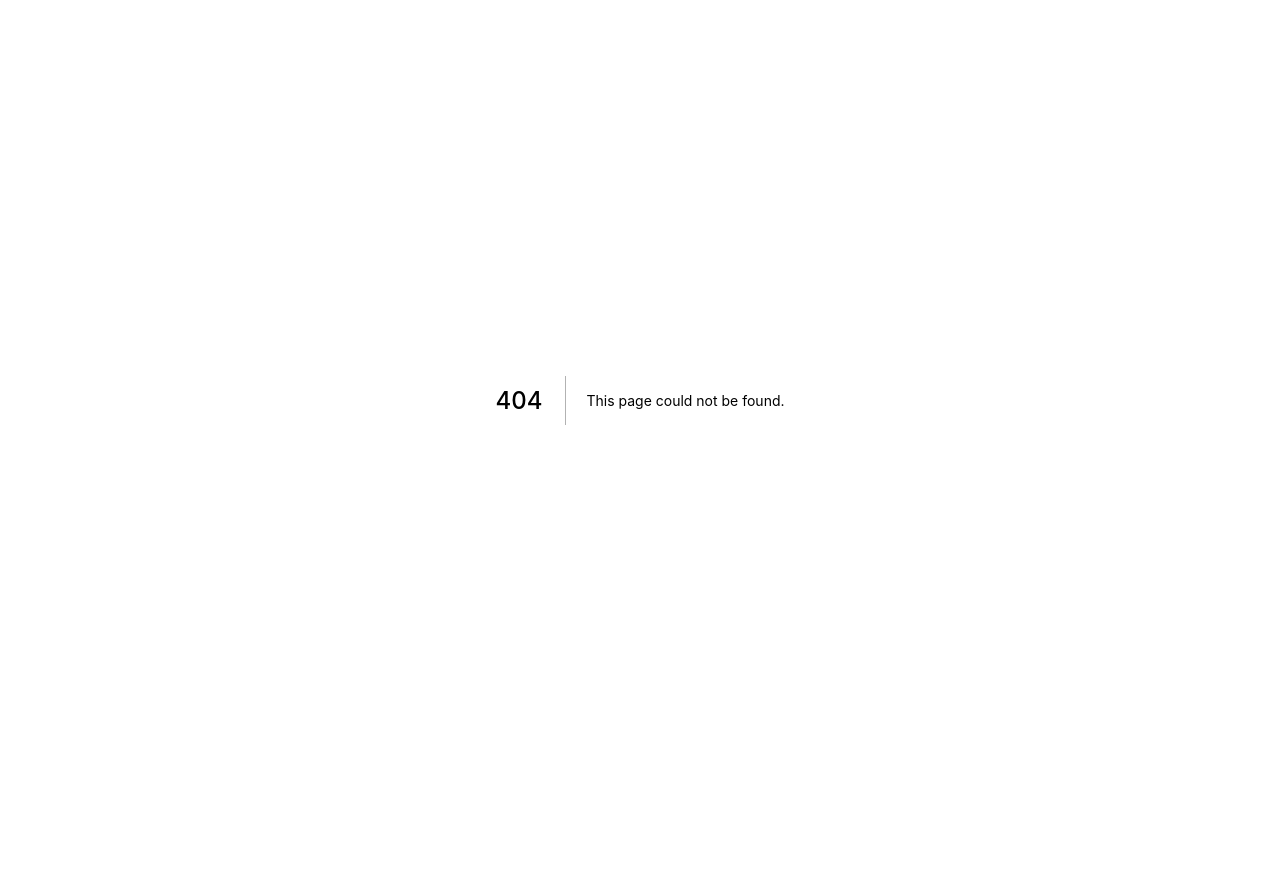
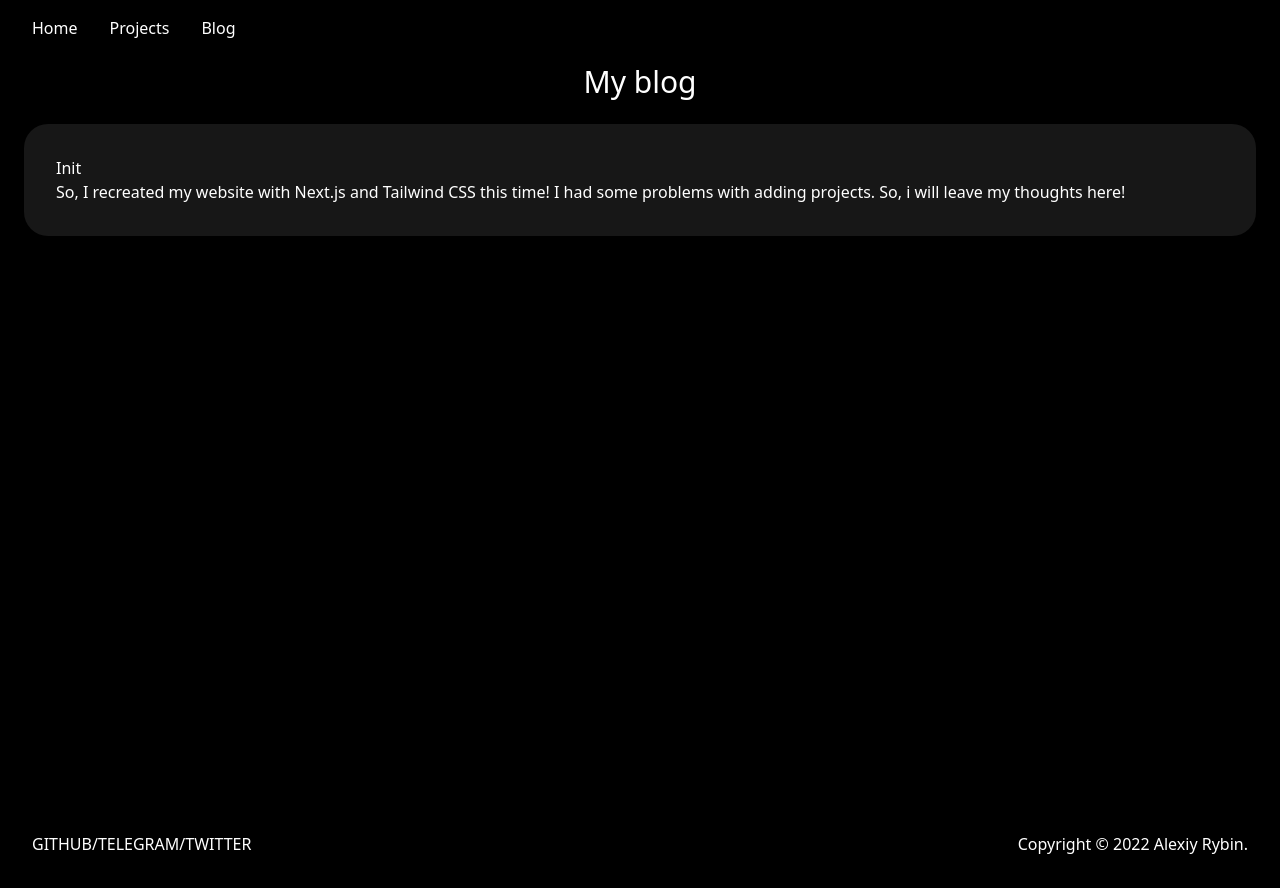
Before and after one commit to tapnisu/tapni.su, a Next.js app: page /blog in a window 1280 px wide. Before the commit this address had no page. Before the commit the page ends 800 px from the top, so only its background shows below. Built offline with nearby package versions, Linux system fonts and the light colour scheme.

Commit message:
Added blog

```diff
--- /dev/null
+++ b/components/BlogPost.tsx
@@ -0,0 +1,17 @@
+import Link from "next/link";
+
+const BlogPost = ({ post, id }: any) => {
+	return (
+		<>
+			<div className="bg-neutral-900 m-2 p-8 rounded-3xl w-full h-fit">
+				<Link href={`/blog/${id}`}>
+					<h2>{post.title}</h2>
+				</Link>
+
+				{post.content}
+			</div>
+		</>
+	);
+};
+
+export default BlogPost;
--- a/components/NavBar.tsx
+++ b/components/NavBar.tsx
@@ -15,6 +15,11 @@ const Navbar = () => {
 							Projects
 						</Link>
 					</li>
+					<li className="inline m-4">
+						<Link href="/blog" className="m-4">
+							Blog
+						</Link>
+					</li>
 				</ul>
 			</nav>
 		</>
--- /dev/null
+++ b/json/blog.json
@@ -0,0 +1,6 @@
+[
+    {
+        "title": "Init",
+        "content": "So, I recreated my website with Next.js and Tailwind CSS this time!\nI had some problems with adding projects. So, i will leave my thoughts here!"
+    }
+]
--- /dev/null
+++ b/pages/api/getBlog.ts
@@ -0,0 +1,23 @@
+import type { NextApiRequest, NextApiResponse } from "next";
+
+import blog from "@json/blog.json";
+
+type Blog = {
+	title: string;
+	content: string;
+};
+
+type Data = Blog[];
+
+export default async function handler(
+	req: NextApiRequest,
+	res: NextApiResponse<Data>
+) {
+	if (!req.query.id) return res.status(200).json(blog);
+	if (Number(req.query.id) > blog.length)
+		return res.status(404).json([{ title: "404", content: "Not found!" }]);
+
+	const data = blog[Number(req.query.id)];
+
+	res.status(200).json([data]);
+}
--- a/pages/api/ghPinned.ts
+++ b/pages/api/ghPinned.ts
@@ -1,4 +1,3 @@
-// Next.js API route support: https://nextjs.org/docs/api-routes/introduction
 import type { NextApiRequest, NextApiResponse } from "next";
 
 type Repo = {
--- /dev/null
+++ b/pages/blog/[id].tsx
@@ -0,0 +1,41 @@
+import Footer from "@components/Footer";
+import Head from "next/head";
+import Navbar from "@components/NavBar";
+import type { NextPage } from "next";
+import { useRouter } from "next/router";
+import useSwr from "swr";
+
+const fetcher = (url: string) => fetch(url).then((res) => res.json());
+
+const Blog: NextPage = () => {
+	const router = useRouter();
+	const { id } = router.query;
+
+	const { data, error } = useSwr<any[]>(`/api/getBlog?id=${id}`, fetcher);
+
+	return (
+		<div className="bg-black text-white">
+			<Head>
+				<title>Alexiy Rybin</title>
+				<meta name="description" content="Generated by create next app" />
+				<link rel="icon" href="/favicon.ico" />
+			</Head>
+
+			<main>
+				<Navbar />
+
+				<div className="w-full h-screen flex flex-column flex-wrap content-center justify-center items-center">
+					<div className="w-fit p-8">
+						<h1 className="text-3xl">{data?.[0].title}</h1>
+
+						<div>{data?.[0].content}</div>
+					</div>
+				</div>
+			</main>
+
+			<Footer />
+		</div>
+	);
+};
+
+export default Blog;
--- /dev/null
+++ b/pages/blog/index.tsx
@@ -0,0 +1,40 @@
+import BlogPost from "@components/BlogPost";
+import Footer from "@components/Footer";
+import Head from "next/head";
+import Navbar from "@components/NavBar";
+import type { NextPage } from "next";
+import useSwr from "swr";
+
+const fetcher = (url: string) => fetch(url).then((res) => res.json());
+
+const Blog: NextPage = () => {
+	const { data, error } = useSwr<any[]>("/api/getBlog", fetcher);
+
+	let i = 0;
+
+	return (
+		<div className=" bg-black text-white">
+			<Head>
+				<title>Alexiy Rybin</title>
+				<meta name="description" content="Generated by create next app" />
+				<link rel="icon" href="/favicon.ico" />
+			</Head>
+
+			<main className="min-h-screen">
+				<Navbar />
+
+				<h1 className="pt-16 text-3xl text-center">My blog</h1>
+
+				<div className="flex flex-row flex-wrap m-4">
+					{data
+						?.map((post: any) => <BlogPost post={post} id={i} key={i++} />)
+						.reverse()}
+				</div>
+			</main>
+
+			<Footer />
+		</div>
+	);
+};
+
+export default Blog;
--- a/pages/index.tsx
+++ b/pages/index.tsx
@@ -33,9 +33,8 @@ const Index: NextPage = () => {
 				<link rel="icon" href="/favicon.ico" />
 			</Head>
 
-			<main>
+			<main className="min-h-screen">
 				<Navbar />
-
 				<a id="home"></a>
 				<div className="w-full h-screen flex flex-row flex-wrap content-center justify-center items-center">
 					<picture>
@@ -56,7 +55,6 @@ const Index: NextPage = () => {
 
 				<a id="projects"></a>
 				<h1 className="text-3xl text-center">My projects</h1>
-
 				<div className="grid p-4 grid-cols-1 md:grid-cols-2">
 					{data?.map((repo: any) => (
 						<GhRepo repo={repo} key={repo.id} />
--- a/tsconfig.json
+++ b/tsconfig.json
@@ -16,7 +16,8 @@
 		"incremental": true,
 		"baseUrl": ".",
 		"paths": {
-			"@components/*": ["components/*"]
+			"@components/*": ["components/*"],
+			"@json/*": ["json/*"]
 		}
 	},
 	"include": ["next-env.d.ts", "**/*.ts", "**/*.tsx"],
```
